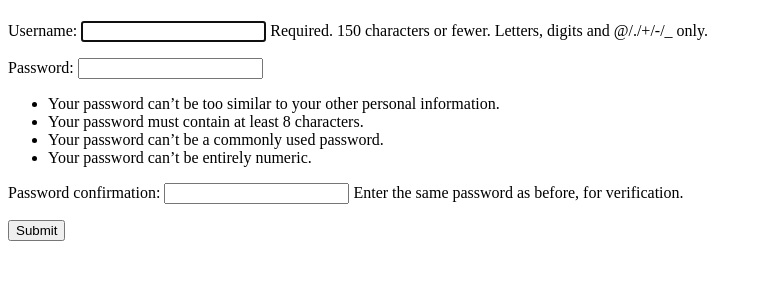
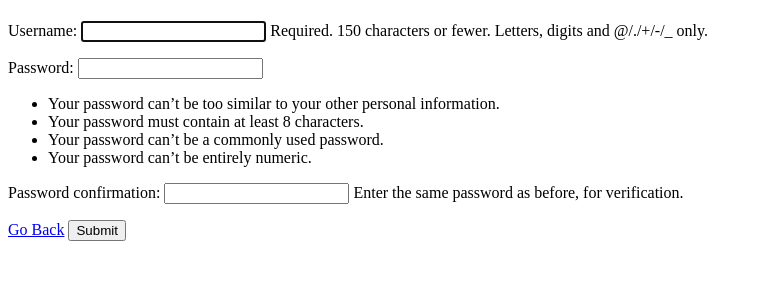
Before and after one commit to franfif/litreview, a Django app: page /signup/ in a window 1280 px wide. Shown: the part 45-345 px from the top of the page, without its empty margins (0-759 px from the left). Run offline with Django 4.2, Linux system fonts and the light colour scheme.

Commit message:
add back link on signup page

```diff
--- a/authentication/templates/authentication/signup.html
+++ b/authentication/templates/authentication/signup.html
@@ -4,6 +4,7 @@
 <form action="" method="post">
     {% csrf_token %}
     {{ form.as_p }}
+    <a href="{% url 'login' %}">Go Back</a>
     <input type="submit" value="Submit">
 </form>
 
```
